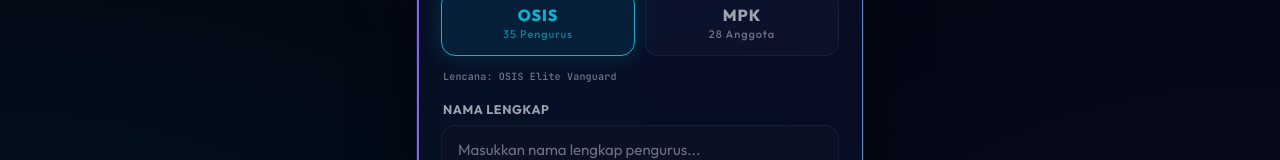
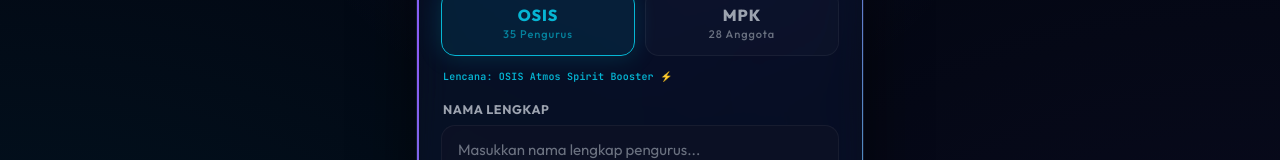
Before and after one commit to NAWASENA-Development-Team/absesi-geolokasi, a website: page public/index.html in a window 1280 px wide. Shown: the part 416-576 px from the top of the page. Drawn offline with Linux system fonts and the light colour scheme.

Commit message:
Update OSIS and MPK rank titles for enhanced clarity and engagement

```diff
--- a/public/index.html
+++ b/public/index.html
@@ -981,8 +981,74 @@
     const SCHOOL_LON   = 107.07387463910511;   // Core Longitude SMAN 2 Jonggol
     const RADIUS_METER = 150;                  // Geofence Radius Limit
 
-    const RANK_OSIS = ['Elite Vanguard 🛡️', 'Operations Commander ⚡', 'Field Specialist 🔮', 'Nexus Sentinel 🚀', 'Prime Coordinator 🛰️'];
-    const RANK_MPK  = ['Supreme Arbiter ⚔️', 'Aegis Guardian 💎', 'Grand Inspector 🔎', 'Legislative Warden 🔮', 'Core Councilor 👑'];
+    const RANK_OSIS = [
+      'Supreme Nexus Commander 👑',
+      'Alpha Synergy Vice ⚡',
+      'Core Archive Warden 📝',
+      'Quantum Coin Master 🪙',
+      'Elite Vanguard Specialist 🛡️',
+      'Hyperion Liaison Officer 📡',
+      'Circuit Logistic Lord 📦',
+      'Nova Event Architect 🌠',
+      'Cyber Protocol Master 💾',
+      'Pulse Public Relations 🎙️',
+      'Vector Discipline Envoy ⚔️',
+      'Plasma Creative Lead 🎨',
+      'Titanium Security Shield 🦾',
+      'Chrono Schedule Keeper ⏱️',
+      'Helix Harmony Envoy 🕊️',
+      'Summit Pioneer Cadet 🏔️',
+      'Digital Media Sentinel 🌌',
+      'Grid System Executor 🕸️',
+      'Beta Operation Agent 🛠️',
+      'Delta Field Coordinator 🎯',
+      'Vortex Social Catalyst 🌪️',
+      'Signal Broadcast Host 📻',
+      'Atmos Spirit Booster ⚡',
+      'Quantum Synergy Scout 🧬',
+      'Neon Project Innovator 💡',
+      'Alpha Task Ranger 🥷',
+      'Cosmic Arts Curator 🎭',
+      'Omega Field Officer 🚩',
+      'Static Asset Defender 🧱',
+      'Spectrum Design Envoy 🌈',
+      'Echo Voice Ambassador 🗣️',
+      'Starlight Charity Agent 🌟',
+      'Photon Sports Trainer 👟',
+      'Frequency Network Scout 📶',
+      'Ultimate Synergy Zenith 🏆'
+    ];
+
+    const RANK_MPK  = [
+      'Supreme Archon 👑',
+      'Aegis Guardian 💎',
+      'Grand Inspector 🔎',
+      'Legislative Warden ⚖️',
+      'Core Councilor 🏛️',
+      'Prime Supervisor 🛰️',
+      'Vanguard Advisor 🛡️',
+      'Spectrum Analyst 📊',
+      'Quantum Auditor 🧬',
+      'Cyber Adjudicator ⚖️',
+      'Helix Overseer 🌀',
+      'Nova Monitor Agent ☄️',
+      'Alpha Jurist 📜',
+      'Protocol Judge ⚖️',
+      'Signal Gatekeeper ⛩️',
+      'Vector Ombudsman 🧭',
+      'Pulse Auditor 🎚️',
+      'Digital Inquisitor 🕵️',
+      'Grid Archon 🕸️',
+      'Summit Chief Advisory 🏔️',
+      'Matrix Arbitrator 🌐',
+      'Helix Moderator 🌀',
+      'Titanium Overseer 🦾',
+      'Omega Custodian 🔑',
+      'Chrono Assessor ⏱️',
+      'Frequency Evaluator 📻',
+      'Delta Lawgiver 📜',
+      'Ultimate Zenith Sentinel 🏆'
+    ];
 
     /* ── DIGITAL CLOCK AND TIMEZONE LABEL ────────────────────────────── */
     const HARI  = ['Minggu','Senin','Selasa','Rabu','Kamis','Jumat','Sabtu'];
@@ -1489,6 +1555,9 @@
     function esc(str) {
       return String(str || '').replace(/&/g,'&amp;').replace(/</g,'&lt;').replace(/>/g,'&gt;');
     }
+
+    // Inisialisasi awal lencana saat halaman dimuat
+    updateRankBadge('OSIS');
   </script>
 </body>
 </html>
```
